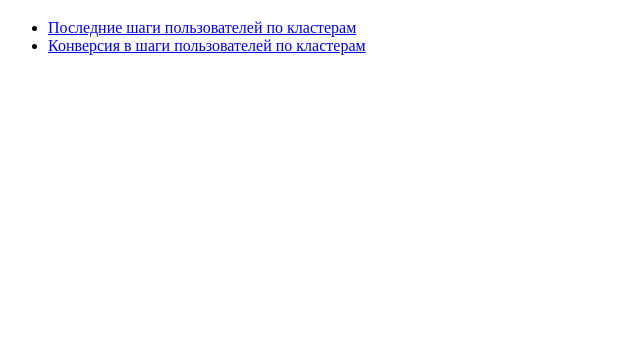
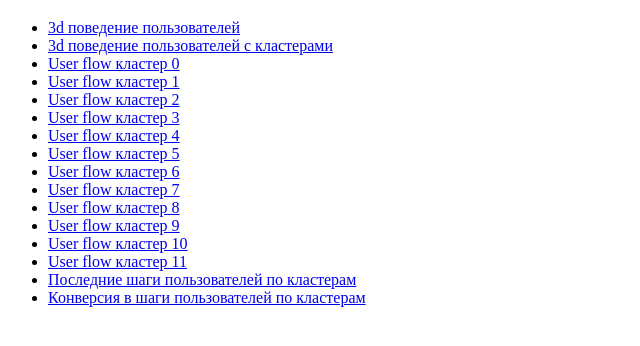
Before and after one commit to AleksandrStepa/plot_gallery, a plain HTML site: page index.html in a window 1280 px wide. Shown: the part 62-408 px from the top of the page, without its empty margins (0-640 px from the left). Drawn offline with Linux system fonts and the light colour scheme.

Commit message:
Update index.html

```diff
--- a/index.html
+++ b/index.html
@@ -7,6 +7,20 @@
 <body>
   <h1>📊 Plotly Graph Gallery</h1>
   <ul>
+    <li><a href="3d_user_behaviour.html">3d поведение пользователей</a></li>
+    <li><a href="3d_user_behaviour marked.html">3d поведение пользователей с кластерами</a></li>
+    <li><a href="user_flow_cluster0.html">User flow кластер 0</a></li>
+    <li><a href="user_flow_cluster1.html">User flow кластер 1</a></li>
+    <li><a href="user_flow_cluster2.html">User flow кластер 2</a></li>
+    <li><a href="user_flow_cluster3.html">User flow кластер 3</a></li>
+    <li><a href="user_flow_cluster4.html">User flow кластер 4</a></li>
+    <li><a href="user_flow_cluster5.html">User flow кластер 5</a></li>
+    <li><a href="user_flow_cluster6.html">User flow кластер 6</a></li>
+    <li><a href="user_flow_cluster7.html">User flow кластер 7</a></li>
+    <li><a href="user_flow_cluster8.html">User flow кластер 8</a></li>
+    <li><a href="user_flow_cluster9.html">User flow кластер 9</a></li>
+    <li><a href="user_flow_cluster10.html">User flow кластер 10</a></li>
+    <li><a href="user_flow_cluster11.html">User flow кластер 11</a></li>
     <li><a href="last_step_plot.html">Последние шаги пользователей по кластерам</a></li>
     <li><a href="conversion_plot.html">Конверсия в шаги пользователей по кластерам</a></li>
   </ul>
```
